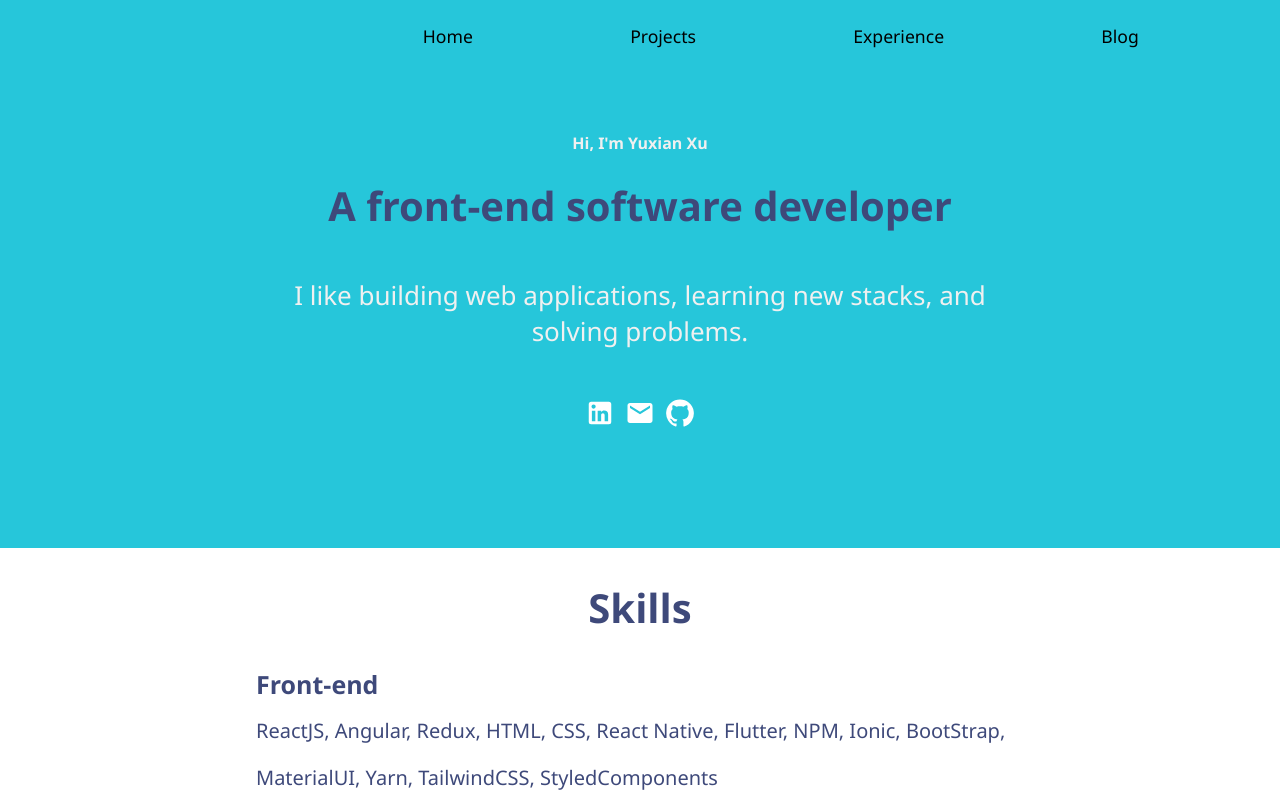
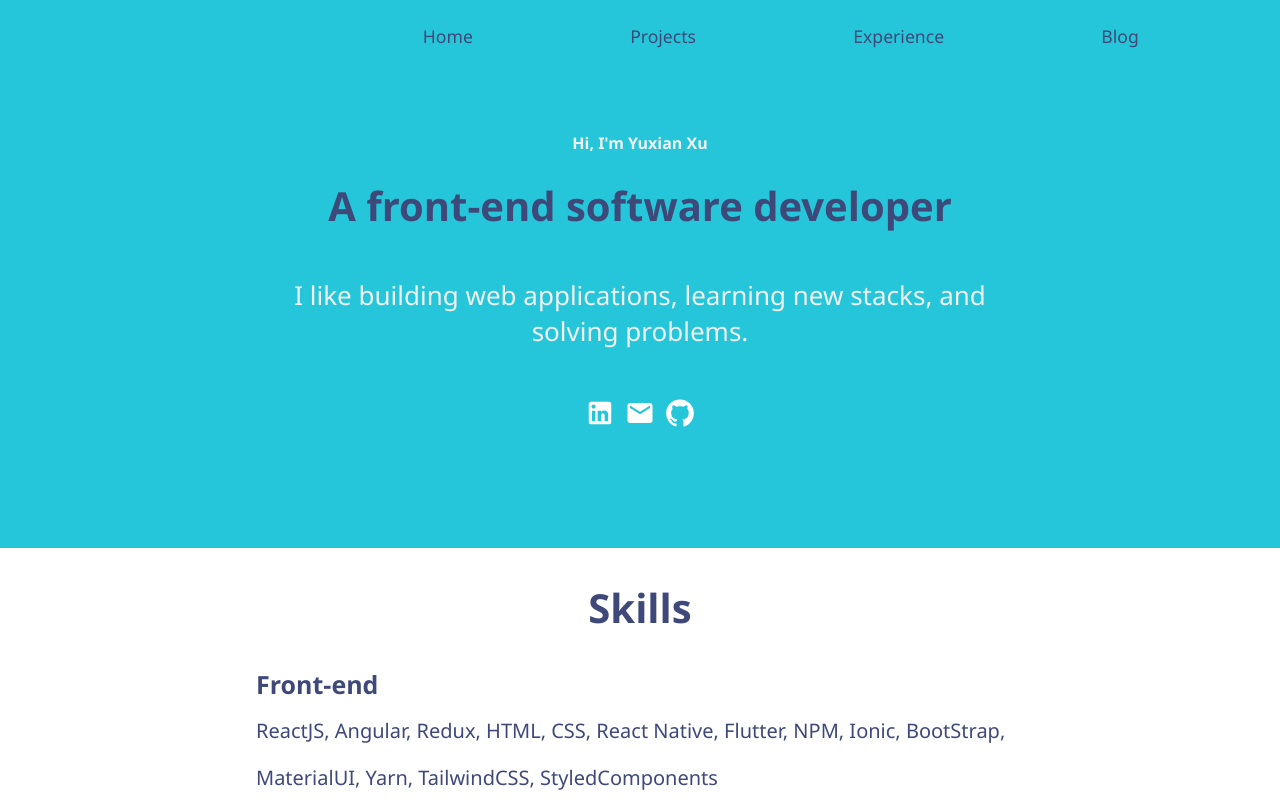
Before and after one commit to yuxianxu/new-portfolio-yx-react, a React (Create React App) app: page / in a window 1280 px wide. Shown: the top 800 px of the page. Built offline with nearby package versions, Linux system fonts and the light colour scheme.

Commit message:
Update  nav font

```diff
--- a/src/components/Header.js
+++ b/src/components/Header.js
@@ -43,7 +43,7 @@ function Header() {
           sx={{ ml: 1, display: { sm: 'none' } }}
           onClick={handleDrawerToggle}
         >
-          <MenuIcon />
+          <MenuIcon sx={{ fontSize: 40, color: '#3e497a' }} />
         </IconButton>
         <Box
           sx={{
@@ -53,6 +53,8 @@ function Header() {
             paddingBottom: 2,
             paddingLeft: 'auto',
             paddingRight: 'auto',
+            color: '#3e497a',
+            fontWeight: "500"
           }}
           className="navTitle"
         >
```
